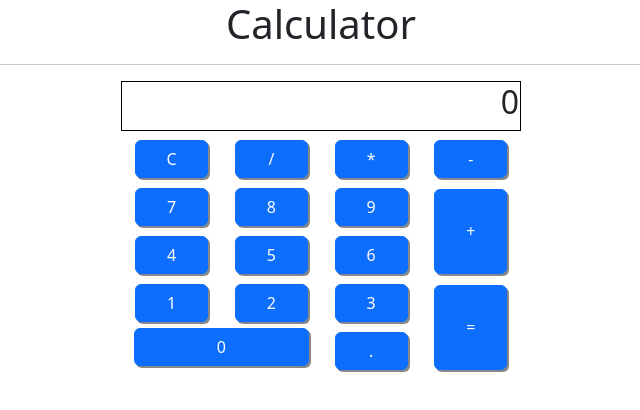
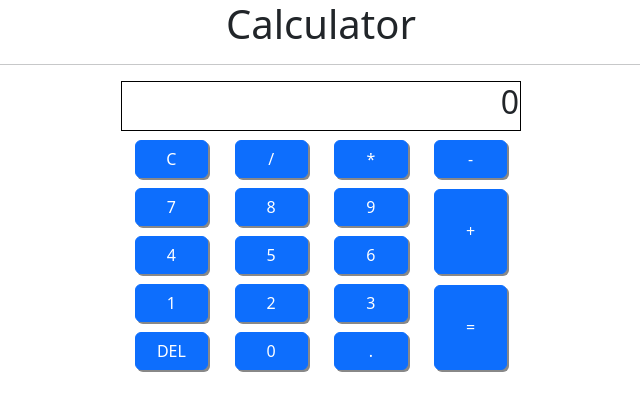
Before and after one commit to villarJM/calculadora-app, a React (Vite) app: page / in a window 1280 px wide. Shown: the top 410 px of the page, without its empty margins (319-959 px from the left). Built offline with nearby package versions, Linux system fonts and the light colour scheme.

Commit message:
Funcionalidad a DEL y Punto

```diff
--- a/src/App.jsx
+++ b/src/App.jsx
@@ -5,14 +5,29 @@ const buttonsClasses = 'btn btn-primary w-75 mt-2';
 
 function App() {
   const [screen, setScreen] = useState('0');
-  const handleButtonClick = () => {
-    if(screen === '0') {
-      setScreen('9');
+  const handleButtonClick = (e) => {
+    const value = e.target.value;
+    if(value === '.'){
+      if(screen.indexOf('.') !== -1) return;
+    }
+    if(value === 'C') {
+      setScreen('0');
+      return;
+    }
+    if (screen === '0' && value !== '.') {
+      setScreen(value);
     } else {
-      setScreen(`${screen}9`);
+      setScreen(`${screen}${value}`)
     }
   };
+  const handleDelButtonClick = () => {
+    if(screen.length === 1){
+      setScreen('0')
+    } else {
+      setScreen(screen.slice(0,-1));
+    }
 
+  }
   return (
     <div className="app">
       <h1>Calculator</h1>
@@ -31,7 +46,9 @@ function App() {
           <td>
             <button
               type='button'
-              className={buttonsClasses}>C
+              className={buttonsClasses}
+              value='C'
+              onClick={(e) => handleButtonClick(e)}>C
             </button>
           </td>
           <td>
@@ -57,16 +74,21 @@ function App() {
           <td>
             <button
               type='button'
-              className={buttonsClasses}>7
+              className={buttonsClasses}
+              value='7'
+              onClick={(e) => handleButtonClick(e)}>7
             </button>
           </td>
           <td><button
               type='button'
-              className={buttonsClasses}>8</button></td>
+              className={buttonsClasses}
+              value='8'
+              onClick={(e) => handleButtonClick(e)}>8</button></td>
           <td><button
               type='button'
               className={buttonsClasses}
-              onClick={handleButtonClick}>9</button></td>
+              value='9'
+              onClick={(e) => handleButtonClick(e)}>9</button></td>
           <td rowSpan={2}><button
               type='button'
               className={buttonsClasses}
@@ -76,25 +98,37 @@ function App() {
         <tr>
           <td><button
               type='button'
-              className={buttonsClasses}>4</button></td>
+              className={buttonsClasses}
+              value='4'
+              onClick={(e) => handleButtonClick(e)}>4</button></td>
           <td><button
               type='button'
-              className={buttonsClasses}>5</button></td>
+              className={buttonsClasses}
+              value='5'
+              onClick={(e) => handleButtonClick(e)}>5</button></td>
           <td><button
               type='button'
-              className={buttonsClasses}>6</button></td>
+              className={buttonsClasses}
+              value='6'
+              onClick={(e) => handleButtonClick(e)}>6</button></td>
         </tr>
         {/*FIFTH ROW*/}
         <tr>
           <td><button
               type='button'
-              className={buttonsClasses}>1</button></td>
+              className={buttonsClasses}
+              value='1'
+              onClick={(e) => handleButtonClick(e)}>1</button></td>
           <td><button
               type='button'
-              className={buttonsClasses}>2</button></td>
+              className={buttonsClasses}
+              value='2'
+              onClick={(e) => handleButtonClick(e)}>2</button></td>
           <td><button
               type='button'
-              className={buttonsClasses}>3</button></td>
+              className={buttonsClasses}
+              value='3'
+              onClick={(e) => handleButtonClick(e)}>3</button></td>
           <td rowSpan={2}><button
               type='button'
               className={buttonsClasses}
@@ -102,14 +136,22 @@ function App() {
         </tr>
         {/*SIXTH ROW*/}
         <tr>
-          <td colSpan={2}><button
+        <td><button
               type='button'
-              className='btn btn-primary'
-              style={{width:"175px"}}>0</button></td>
+              className={buttonsClasses}
+              onClick={handleDelButtonClick}
+              > DEL </button></td>
+          <td><button
+              type='button'
+              className={buttonsClasses}
+              value='0'
+              onClick={(e) => handleButtonClick(e)}>0</button></td>
           <td>
             <button
               type='button'
-              className={buttonsClasses}>.</button>
+              className={buttonsClasses}
+              value='.'
+              onClick={(e) => handleButtonClick(e)}>.</button>
           </td>
         </tr>
       </table>
```
